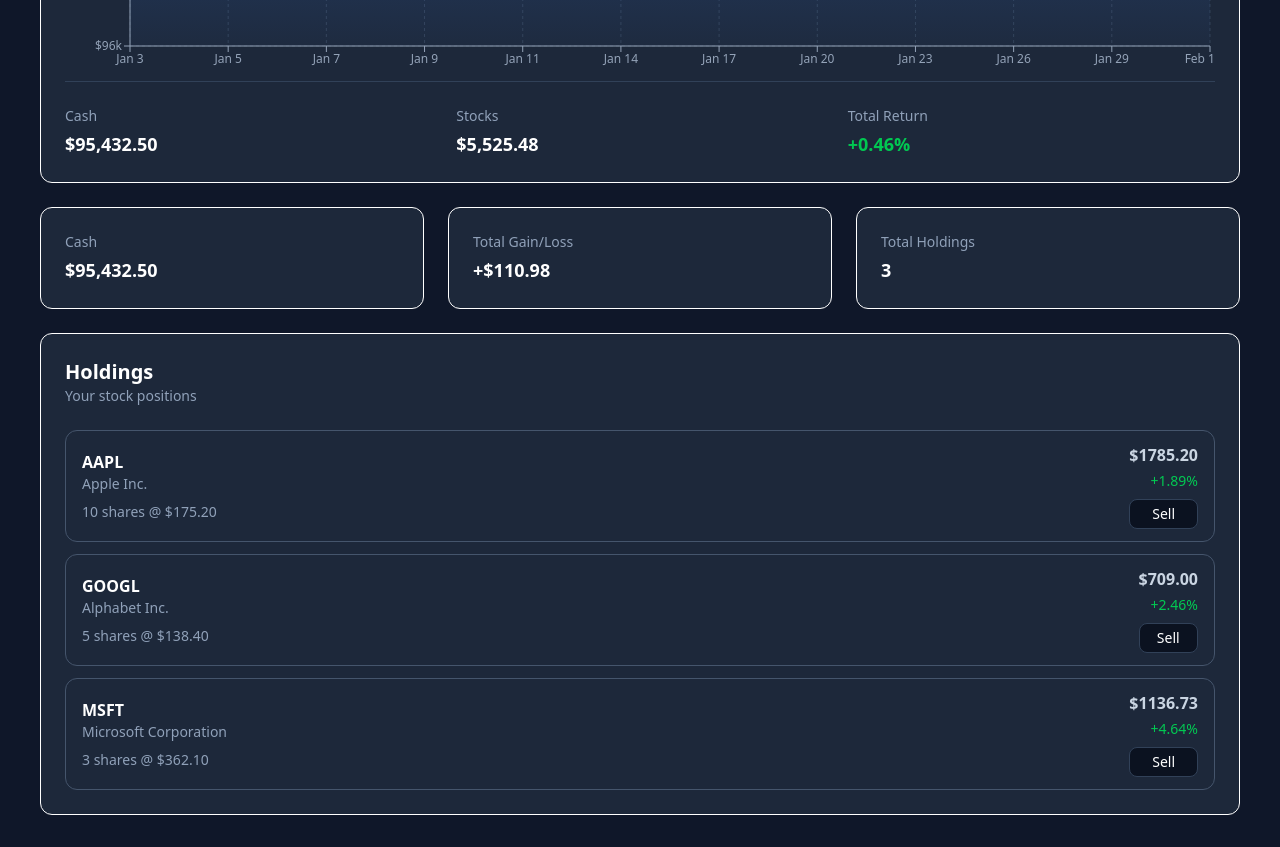
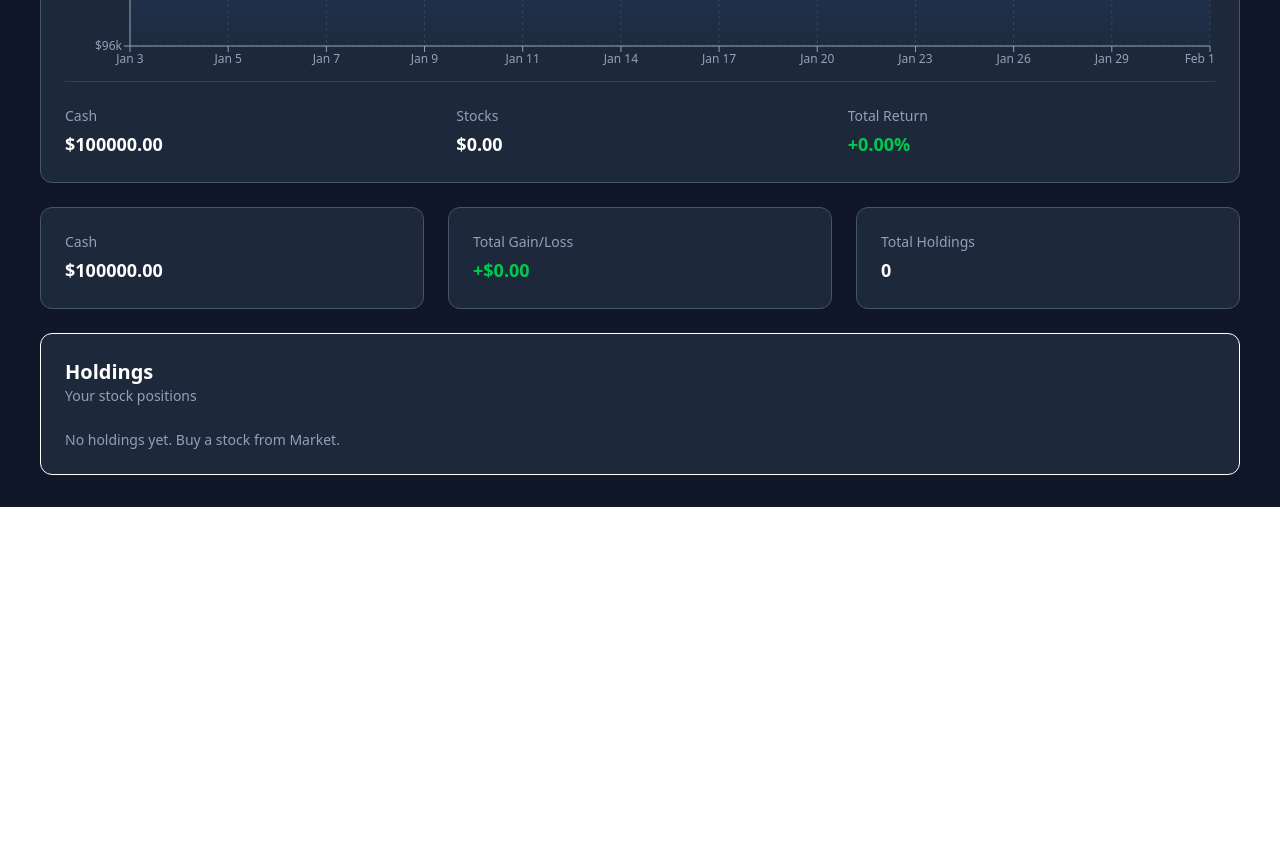
Before and after one commit to nisarg-gadhiya/stock-sim, a React (Vite) app: page /portfolio in a window 1280 px wide. Shown: the part 500-1347 px from the top of the page. After the commit the page ends 1007 px from the top, so only its background shows below. Built offline with nearby package versions, Linux system fonts and the light colour scheme.

Commit message:
buy logic complete

```diff
--- a/src/components/dashboard/RecentTransactions.jsx
+++ b/src/components/dashboard/RecentTransactions.jsx
@@ -2,7 +2,7 @@
 import TransactionRow from './TransactionRow'
 import { transactions } from '../../data/transactions'
 
-const RecentTransactions = () => {
+const RecentTransactions = ({transactions}) => {
 
   return (
     <div className='border rounded-xl bg-[#1D283A] p-6 flex flex-col gap-6'>
@@ -11,16 +11,15 @@
             <span className='mt-1.5 text-slate-400 text-sm'>Your latest trading activity</span>
         </div>
 
-        {transactions.map((tx) => (
-            <TransactionRow
-                key={tx.symbol}
-                symbol={tx.symbol}
-                company={tx.company}
-                type={tx.type}
-                qty={tx.qty}
-                price={tx.price}
-            />
-        ))}
+        {transactions.length === 0 ? (
+            <p className="text-slate-400 text-sm">
+                No transactions yet
+                </p>
+            ) : (
+                transactions.map((tx) => (
+                    <TransactionRow key={tx.id} tx={tx} />
+            ))
+        )}
 
     </div>
   )
--- a/src/components/portfolio/HoldingRow.jsx
+++ b/src/components/portfolio/HoldingRow.jsx
@@ -3,36 +3,30 @@
 const HoldingRow = ({
   symbol,
   company,
-  shares,
-  avgPrice,
+  qty,
+  avgBuyPrice,
   currentPrice,
 }) => {
-
-  const invested = shares * avgPrice;
-  const currentValue = shares * currentPrice;
+  const invested = qty * avgBuyPrice;
+  const currentValue = qty * currentPrice;
 
   const percentChange =
-    ((currentPrice - avgPrice) / avgPrice) * 100;
+    ((currentPrice - avgBuyPrice) / avgBuyPrice) * 100;
 
   return (
-    <div className="flex items-center justify-between px-4 py-3 rounded-xl border border-slate-600 hover:bg-[#24324a] transition-all duration-400 cursor-pointer">
+    <div className="flex items-center justify-between px-4 py-3 rounded-xl border border-slate-600 hover:bg-[#24324a] transition-all duration-300 cursor-pointer">
 
       <div className="flex flex-col">
-        <span className="font-semibold">
-          {symbol}
-        </span>
+        <span className="font-semibold">{symbol}</span>
 
-        <span className="text-sm text-slate-400">
-          {company}
-        </span>
+        <span className="text-sm text-slate-400">{company}</span>
 
         <span className="text-sm text-slate-400 mt-2">
-          {shares} shares @ ${avgPrice.toFixed(2)}
+          {qty} shares @ ${avgBuyPrice.toFixed(2)}
         </span>
       </div>
 
       <div className="flex flex-col text-right gap-1">
-
         <span className="font-semibold text-slate-300">
           ${currentValue.toFixed(2)}
         </span>
--- a/src/components/portfolio/HoldingsList.jsx
+++ b/src/components/portfolio/HoldingsList.jsx
@@ -1,8 +1,10 @@
 import React from "react";
 import HoldingRow from "./HoldingRow";
-import { holdings } from "../../data/holdings";
+import { usePortfolio } from "../../context/PortfolioContext";
 
 const HoldingsList = () => {
+  const { holdings } = usePortfolio();
+
   return (
     <div className="rounded-xl bg-[#1D283A] p-6 border border-white">
 
@@ -13,18 +15,24 @@
         </p>
       </div>
 
+      {holdings.length === 0 ? (
+        <p className="text-slate-400 text-sm">
+          No holdings yet. Buy a stock from Market.
+        </p>
+      ) : (
         <div className="flex flex-col gap-3">
           {holdings.map((stock) => (
             <HoldingRow
               key={stock.symbol}
               symbol={stock.symbol}
               company={stock.company}
-            shares={stock.shares}
-            avgPrice={stock.avgPrice}
-            currentPrice={stock.currentPrice}
+              qty={stock.qty}
+              avgBuyPrice={stock.avgBuyPrice}
+              currentPrice={stock.currentPrice ?? stock.avgBuyPrice}
             />
           ))}
         </div>
+      )}
 
     </div>
   );
--- a/src/components/portfolio/PortfolioSummary.jsx
+++ b/src/components/portfolio/PortfolioSummary.jsx
@@ -1,41 +1,64 @@
 import React from "react";
 import PortfolioChart from "./PortfolioChart";
+import { usePortfolio } from "../../context/PortfolioContext";
 
 const PortfolioSummary = () => {
+  const { cashBalance, holdings } = usePortfolio();
+
+  const stocksValue = holdings.reduce((sum, h) => {
+    const current = h.currentPrice ?? h.avgBuyPrice;
+    return sum + h.qty * current;
+  }, 0);
+
+  const investedValue = holdings.reduce((sum, h) => {
+    return sum + h.qty * h.avgBuyPrice;
+  }, 0);
+
+  const totalValue = cashBalance + stocksValue;
+
+  const totalReturnPercent =
+    investedValue === 0
+      ? 0
+      : ((stocksValue - investedValue) / investedValue) * 100;
+
   return (
-    <div className="flex flex-col border rounded-xl bg-[#1D283A] p-6">
-
+    <div className="flex flex-col border border-slate-600 rounded-xl bg-[#1D283A] p-6">
       <PortfolioChart />
 
       <div className="grid grid-cols-3 gap-6 pt-6 border-t border-slate-700">
-
+        {/* CASH */}
         <div className="flex flex-col gap-1">
-          <span className="text-sm text-slate-400">
-            Cash
-          </span>
+          <span className="text-sm text-slate-400">Cash</span>
           <span className="text-lg font-semibold">
-            $95,432.50
+            ${cashBalance.toFixed(2)}
           </span>
         </div>
 
+        {/* STOCKS */}
         <div className="flex flex-col gap-1">
-          <span className="text-sm text-slate-400">
-            Stocks
-          </span>
+          <span className="text-sm text-slate-400">Stocks</span>
           <span className="text-lg font-semibold">
-            $5,525.48
+            ${stocksValue.toFixed(2)}
           </span>
         </div>
 
+        {/* TOTAL RETURN */}
         <div className="flex flex-col gap-1">
           <span className="text-sm text-slate-400">
             Total Return
           </span>
-          <span className="text-lg font-semibold text-green-500">
-            +0.46%
+
+          <span
+            className={`text-lg font-semibold ${
+              totalReturnPercent >= 0
+                ? "text-green-500"
+                : "text-red-500"
+            }`}
+          >
+            {totalReturnPercent >= 0 ? "+" : ""}
+            {totalReturnPercent.toFixed(2)}%
           </span>
         </div>
-
       </div>
     </div>
   );
--- a/src/components/portfolio/SummaryCard.jsx
+++ b/src/components/portfolio/SummaryCard.jsx
@@ -1,39 +1,64 @@
 import React from "react";
+import { usePortfolio } from "../../context/PortfolioContext";
 
 const SummaryCard = () => {
-  const data = [
+  const { cashBalance, holdings } = usePortfolio();
+
+  // Total holdings count
+  const totalHoldings = holdings.length;
+
+  // Total gain/loss (using currentPrice if available else avgBuyPrice)
+  const totalGainLoss = holdings.reduce((sum, h) => {
+    const current = h.currentPrice ?? h.avgBuyPrice;
+    const invested = h.qty * h.avgBuyPrice;
+    const currentValue = h.qty * current;
+    return sum + (currentValue - invested);
+  }, 0);
+
+  const summaryData = [
     {
       summary: "Cash",
-      value: "$95,432.50",
+      value: cashBalance,
+      type: "money",
     },
     {
       summary: "Total Gain/Loss",
-      value: "+$110.98",
+      value: totalGainLoss,
+      type: "gainloss",
     },
     {
       summary: "Total Holdings",
-      value: "3",
+      value: totalHoldings,
+      type: "count",
     },
   ];
 
   return (
     <div className="grid grid-cols-1 md:grid-cols-3 gap-6">
-
-      {data.map((item, index) => (
+      {summaryData.map((item) => (
         <div
-          key={index}
-          className="rounded-xl bg-[#1D283A] p-6 flex flex-col gap-1 border"
+          key={item.summary}
+          className="rounded-xl bg-[#1D283A] p-6 flex flex-col gap-1 border border-slate-600"
         >
           <span className="text-sm text-slate-400">
             {item.summary}
           </span>
 
-          <span className="text-lg font-semibold">
-            {item.value}
+          <span
+            className={`text-lg font-semibold ${
+              item.type === "gainloss"
+                ? item.value >= 0
+                  ? "text-green-500"
+                  : "text-red-500"
+                : "text-white"
+            }`}
+          >
+            {item.type === "money" || item.type === "gainloss"
+              ? `${item.value >= 0 && item.type === "gainloss" ? "+" : ""}$${Math.abs(item.value).toFixed(2)}`
+              : item.value}
           </span>
         </div>
       ))}
-
     </div>
   );
 };
--- a/src/components/transactions/TransactionList.jsx
+++ b/src/components/transactions/TransactionList.jsx
@@ -1,7 +1,10 @@
 import { transactions } from "../../data/transactions";
 import TransactionRow from "./TransactionRow";
+import { usePortfolio } from "../../context/PortfolioContext";
 
 const TransactionList = () => {
+
+  const { transactions } = usePortfolio();
   return (
     <div className="flex flex-col gap-5 border rounded-xl p-6 bg-[#1D283A]">
 
@@ -10,17 +13,13 @@
         <span className='mt-1.5 text-slate-400 text-sm'>Complete history of your trades</span>
       </div>
 
-      {transactions.map((tx) => (
-        <TransactionRow
-          key={tx.symbol + tx.date}
-          type={tx.type}
-          symbol={tx.symbol}
-          company={tx.company}
-          shares={tx.shares}
-          price={tx.price}
-          date={tx.date}
-        />
-      ))}
+      {transactions.length === 0 ? (
+        <p className="text-slate-400 text-sm">No transactions yet</p>
+      ) : (
+        transactions.map((tx) => (
+          <TransactionRow key={tx.id} tx={tx} />
+        ))
+      )}
 
     </div>
   );
--- a/src/pages/Dashboard.jsx
+++ b/src/pages/Dashboard.jsx
@@ -6,6 +6,7 @@
 
 const Dashboard = () => {
   const { cashBalance, holdings } = usePortfolio();
+  const { transactions } = usePortfolio();
 
   const portfolioValue = holdings.reduce(
     (sum, h) => sum + h.qty * h.avgBuyPrice,
@@ -21,7 +22,7 @@
             <p className='text-[16px] text-[#94A3b8] my-2'>Welcome back, <span>demo@example.com</span></p>
         </div>
         <StatsGrid cashBalance={cashBalance} portfolioValue={portfolioValue} totalValue={totalValue}/>
-        <RecentTransactions />
+        <RecentTransactions transactions={transactions.slice(0,3)} />
     </div>
   )
 }
```
Also changed, not shown: src/components/dashboard/TransactionRow.jsx (+17 -21 lines), src/components/transactions/TransactionRow.jsx (+14 -20 lines), src/pages/Market.jsx (+24 -8 lines), src/pages/Portfolio.jsx (+12 -13 lines). Lines whose indentation alone changed are shown as unchanged.
